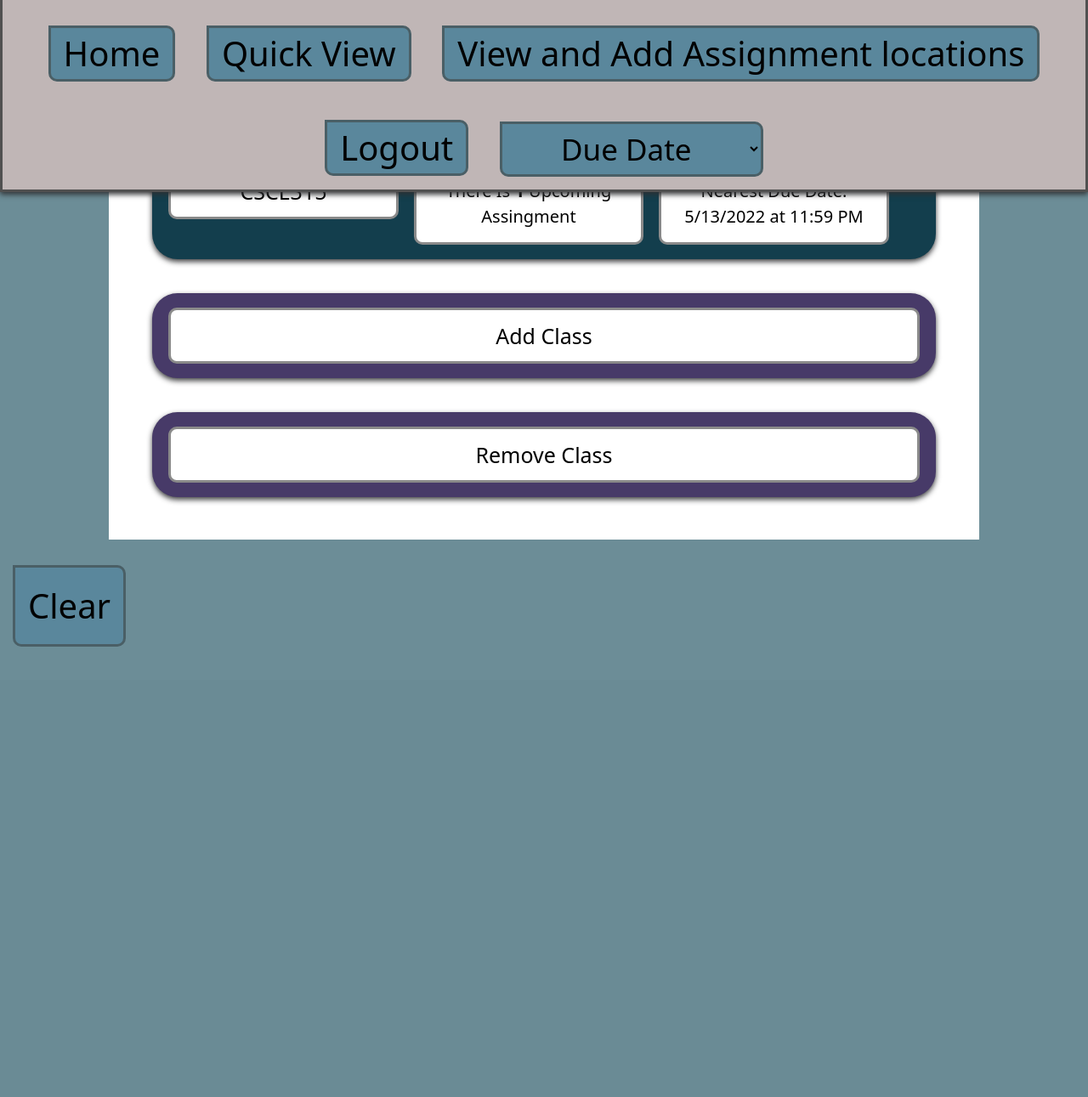
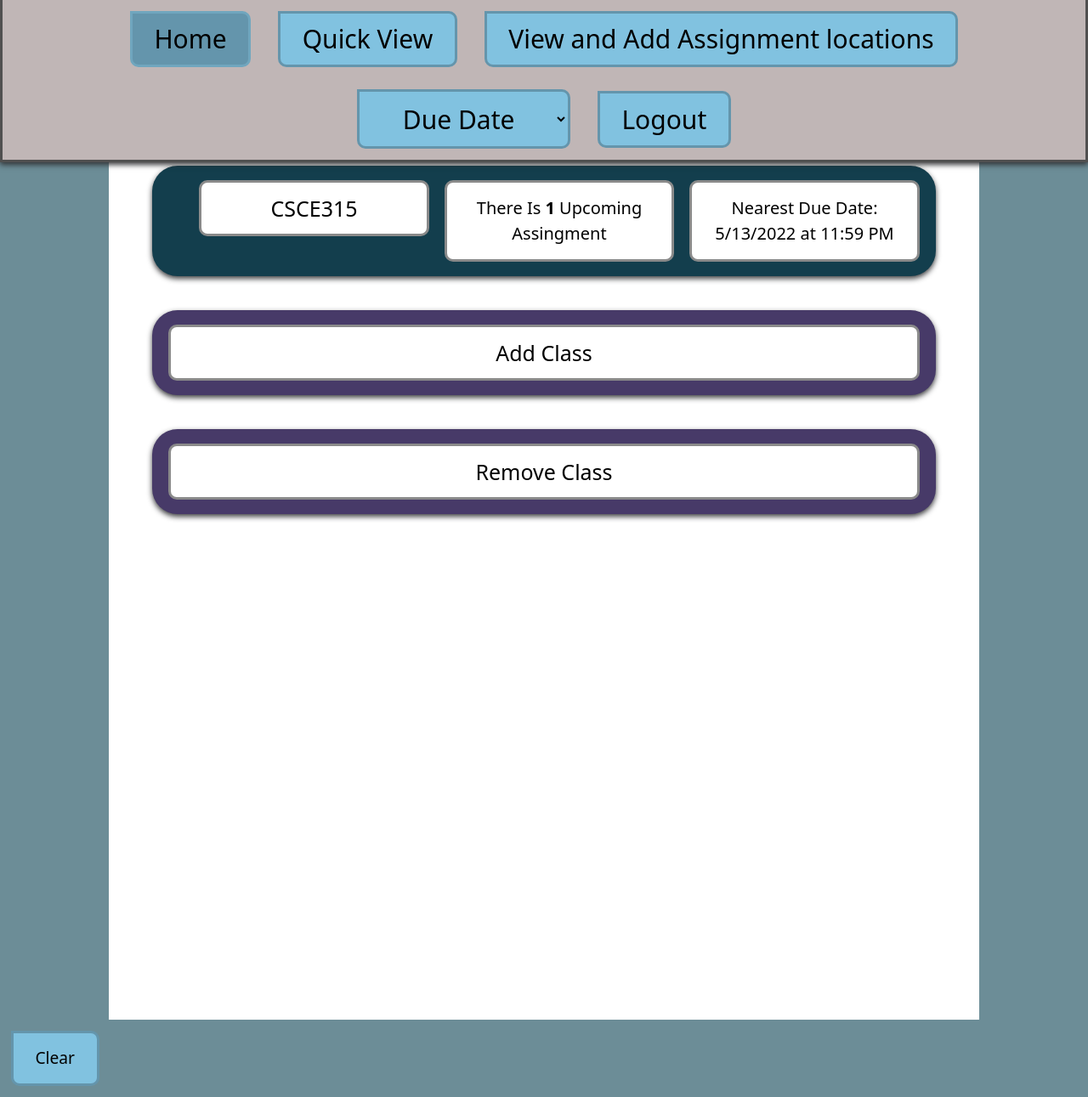
Before and after one commit to FinnRobinSchniebel/Project_3_Assignment-Tracker_From-Texas-A-and-M-account, a Flask app: page / in a window 1280 px wide. Shown: the whole page at 85% size. Before the commit the page ends 761 px from the top, so only its background shows below. Run offline with Flask 2, Linux system fonts and the light colour scheme; a user stored in the database is signed in.

Commit message:
Major style changes and scalablity of navbar. -added animations for content buttons on hover. -changed the color of menu buttons -made the page dynamicly scalable   -uses a conbination of css and script -cleaned up the sorting button

```diff
--- a/static/CSS/BasicHome.css
+++ b/static/CSS/BasicHome.css
@@ -5,8 +5,10 @@
     left: 0px;
     position: fixed;
     width: 100%;
-    min-height: 125px;
+    min-height:fit-content;
     text-align: center;
+    max-height: 45%;
+    height: fit-content;
 
     background-color: rgb(192, 182, 182);
     color: rgb(0, 0, 0);
@@ -16,39 +18,51 @@
     box-shadow: 0px 3px 6px rgba(47, 48, 50, 0.932);
     border-top: none;
 }
+.navcontainer{
+    min-height: 125px;
+}
+
 .button{
-    background-color: rgb(90, 135, 156);
-    margin: 15px;
-    margin-top: 30px;
-    border: 3px solid rgb(74, 95, 102);
+    background-color:rgb(129, 194, 224);
+    margin: 1%;
+    margin-top: 1%;
+    border: 3px solid rgb(100, 149, 172);
     color: rgb(0, 0, 0);
     border-radius: 10px;
     text-align: center;
     display: inline;
-    font-size: 40px;
+    text-size-adjust: 100%;
+    font-size: 120%;
     transition-duration: 5ms;
-    padding: 15px;
-    padding-left: 15px;
-    padding-right: 15px;
+    padding: 1.2%;
+    padding-left: 2%;
+    padding-right: 2%;
     border-top-left-radius: 0px;
-    max-height: 500px;
+    height: 70%;
+
 
 }
+.pushedButton{
+    background-color: rgb(100, 149, 172);
+    border: 3px solid rgb(112, 166, 190);
+}
+
+
 .priorityButton{
-    background-color: rgb(90, 135, 156);
-    margin: 15px;
-    margin-top: 25px;
-    border: 3px solid rgb(74, 95, 102);
+    background-color:rgb(129, 194, 224);
+    margin: 1%;
+    margin-top: 1%;
+    border: 3px solid rgb(100, 149, 172);
     color: rgb(0, 0, 0);
     border-radius: 10px;
     text-align: center;
     display: inline;
-    font-size: 35px;
+    font-size: 120%;
+    text-size-adjust: 100%;
     transition-duration: 5ms;
-    padding: 5px;
-    padding-left: 15px;
-    padding-right: 15px;
+    padding: .85%;
     border-top-left-radius: 0px;
+    height: 70%;
 }
 .priorityButton:disabled{
     background-color: rgb(137, 144, 148);
@@ -65,7 +79,7 @@
 .content{
     background-color: #ffffff;
     color: rgb(0, 0, 0);
-    padding-top: 135px;
+    padding-top: 155px;
     margin-left: 10%;
     margin-right: 10%;
     width: 80%;
@@ -76,6 +90,7 @@
     text-align: center;
     line-height: 30px;
     font-size: 25px;
+    min-height:1200px;
 }
 
 .PriorityPicker{
--- a/static/CSS/Class.css
+++ b/static/CSS/Class.css
@@ -17,6 +17,13 @@
     font-size: 15px;
     margin-top: 40px;
 }
+.ClassSection:hover{
+    box-shadow: 0px 5px 9px rgba(0, 0, 0, 0.932);
+}
+.ClassSection:active{
+    transform: translateY(3px);
+    box-shadow: 0px 5px 9px rgba(0, 0, 0, 0.932);
+}
 
 
 .ClassName{
@@ -29,7 +36,7 @@
     cursor: pointer;
     width: 30%;
     padding: 15px;
-    margin-left: 1%;
+    margin-left: 5%;
     margin-right: 1%;
     border: none;
     text-align: center;
@@ -158,6 +165,13 @@
     outline: none;
     font-size: 15px;
 }
+.AddClassSection:hover{
+    box-shadow: 0px 5px 9px rgba(0, 0, 0, 0.932);
+}
+.AddClassSection:active{
+    transform: translateY(3px);
+    box-shadow: 0px 5px 9px rgba(0, 0, 0, 0.932);
+}
 
 .SubmitButton{
     background-color: rgb(144, 233, 225);
--- a/static/Scripts/scripts.js
+++ b/static/Scripts/scripts.js
@@ -305,3 +305,9 @@ function updateClass(newClassObj){
     jsonObj = JSON.stringify(newClassObj);
     localStorage.setItem(newClassObj.name, jsonObj);
 }
+
+$(window).resize(function(){
+    $('.content').css({
+        'padding-top' : $('.Mynavbar').height() +50 +'px'
+    });
+});
--- a/templates/Home.html
+++ b/templates/Home.html
@@ -37,18 +37,18 @@
 
 			<!-- Navigation Bar -->
 			<div class=Mynavbar>
-				<button class="button" onclick="location.href='Home.html'">Home </button>
+				<div class="navcontainer">
+					<button class="button pushedButton" onclick="location.href='Home.html'">Home </button>
 					<button class="button" onclick="location.href='Quick_View.html'">Quick View</button>
 					<button class="button" onclick="location.href='AddLocation.html'">View and Add Assignment locations</button>
-				<button class="button" onclick="LogoutUser()">Logout</button>
-
 					<select class="priorityButton" aria-label="Priority select table" id="SortSelect" onchange="sortButton(this.options[this.selectedIndex].value)">
 						<option value="DueDate" selected>Due Date</option>
 						<option value="Priority">Priority</option>
 						<option value="StartDate" >Assigned Date</option>
 						<option value="TimePast" >Time Expired</option>
-					<option value="5" disabled>Something else</option>
 					</select>
+					<button class="button" onclick="LogoutUser()">Logout</button>
+				</div>
 			</div>
 
 			<!-- Put all new classes made in here -->
--- a/templates/Quick_View.html
+++ b/templates/Quick_View.html
@@ -25,16 +25,15 @@
             <!-- Navigation Bar -->
             <div class=Mynavbar>
                 <button class="button" onclick="location.href='Home.html'">Home </button>
-                <button class="button" onclick="location.href='Quick_View.html'"> Quick View</button>
+                <button class="button pushedButton" onclick="location.href='Quick_View.html'"> Quick View</button>
                 <button class="button" onclick="location.href='AddLocation.html'"> view and Add Assignment locations</button>
-                <button class="button" onclick="LogoutUser()">Logout</button>
                 <select class="priorityButton" aria-label="Priority select table" id="SortSelect" onchange="sortButtonQuick(this.options[this.selectedIndex].value)">
                     <option value="DueDate" selected>Due Date</option>
                     <option value="Priority">Priority</option>
                     <option value="StartDate" >Assigned Date</option>
                     <option value="TimePast" >Time Expired</option>
-                    <option value="5" disabled>Something else</option>
                 </select>
+                <button class="button" onclick="LogoutUser()">Logout</button>
             </div>
             <div class="AllAssignment" id="AllAssignments">
 
```
Also changed, not shown: static/CSS/Assignment.css (+21 -5 lines), templates/AddLocation.html (+3 -4 lines), users.db. Lines whose indentation alone changed are shown as unchanged.
